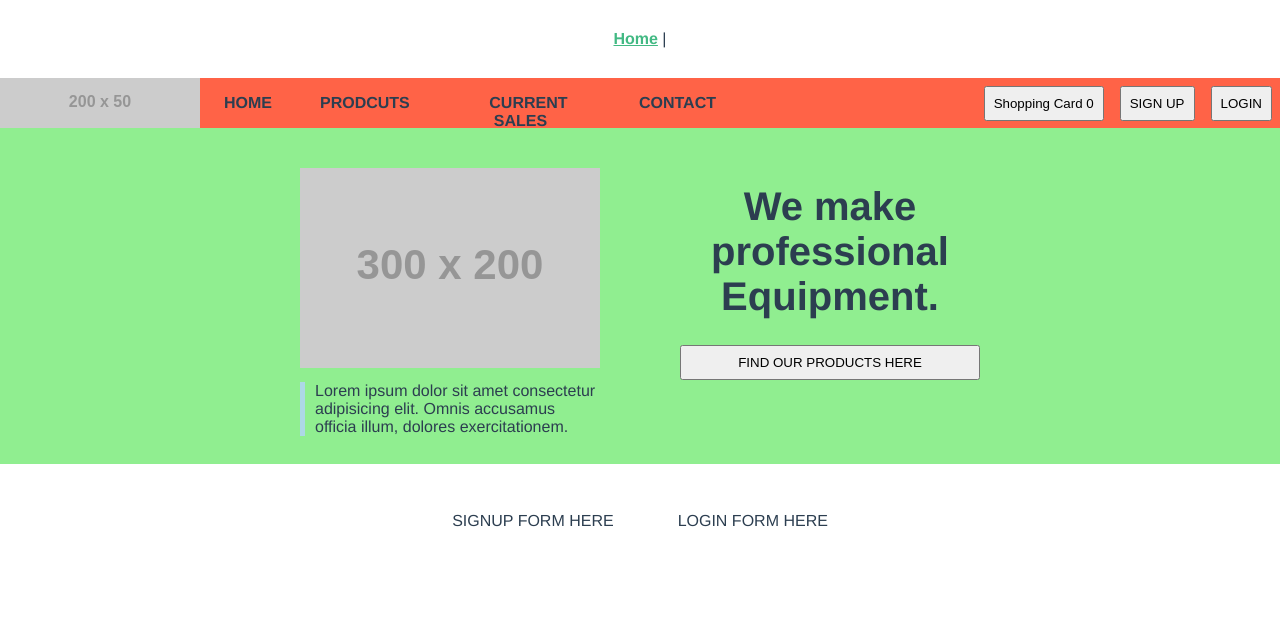
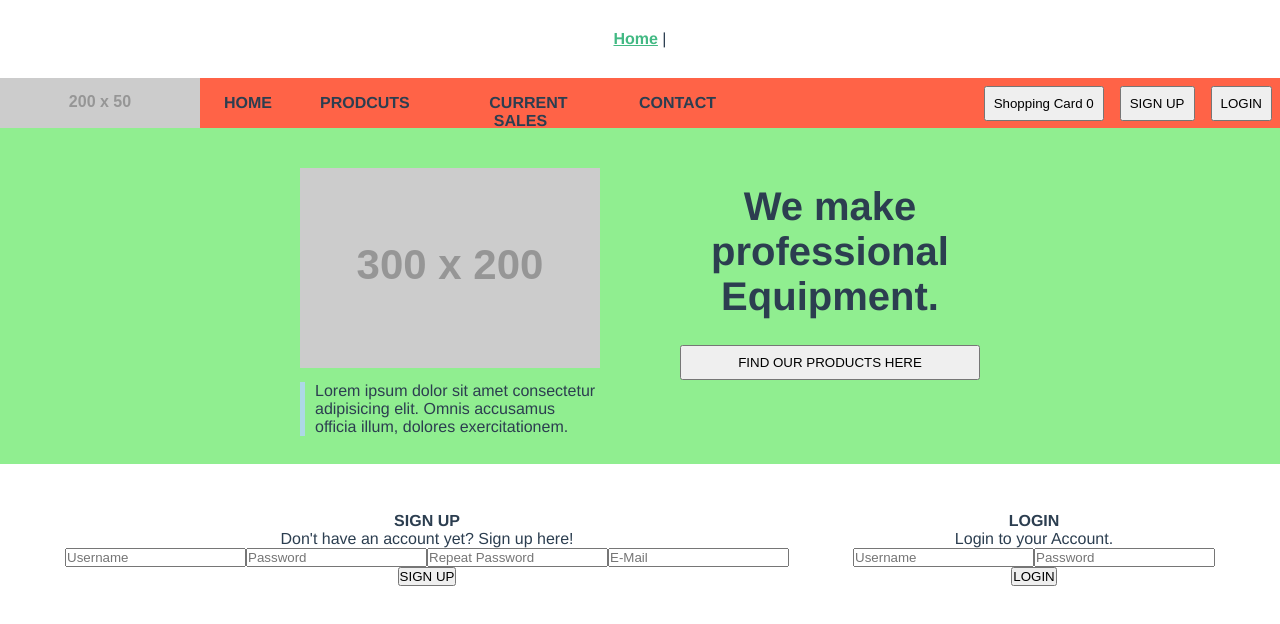
Before and after one commit to TapeMate/vue-php-store-prototype-frontend, a Vue app: page / in a window 1280 px wide. Shown: the top 624 px of the page. Built offline with nearby package versions, Linux system fonts and the light colour scheme.

Commit message:
embedded forms into homesection.

```diff
--- a/src/components/HomeSections.vue
+++ b/src/components/HomeSections.vue
@@ -17,15 +17,26 @@
     </div>
     <div class="section-container">
       <section>
-        <div class="section-signup-container">SIGNUP FORM HERE</div>
-        <div class="section-login-container">LOGIN FORM HERE</div>
+        <div class="section-signup-container">
+          <SignupForm />
+        </div>
+        <div class="section-login-container">
+          <LoginForm />
+        </div>
       </section>
     </div>
   </div>
 </template>
 
 <script>
+import SignupForm from "@/components/SignupForm.vue";
+import LoginForm from "@/components/LoginForm.vue";
+
 export default {
   name: "HomeSections",
+  components: {
+    SignupForm,
+    LoginForm,
+  },
 };
 </script>
```
